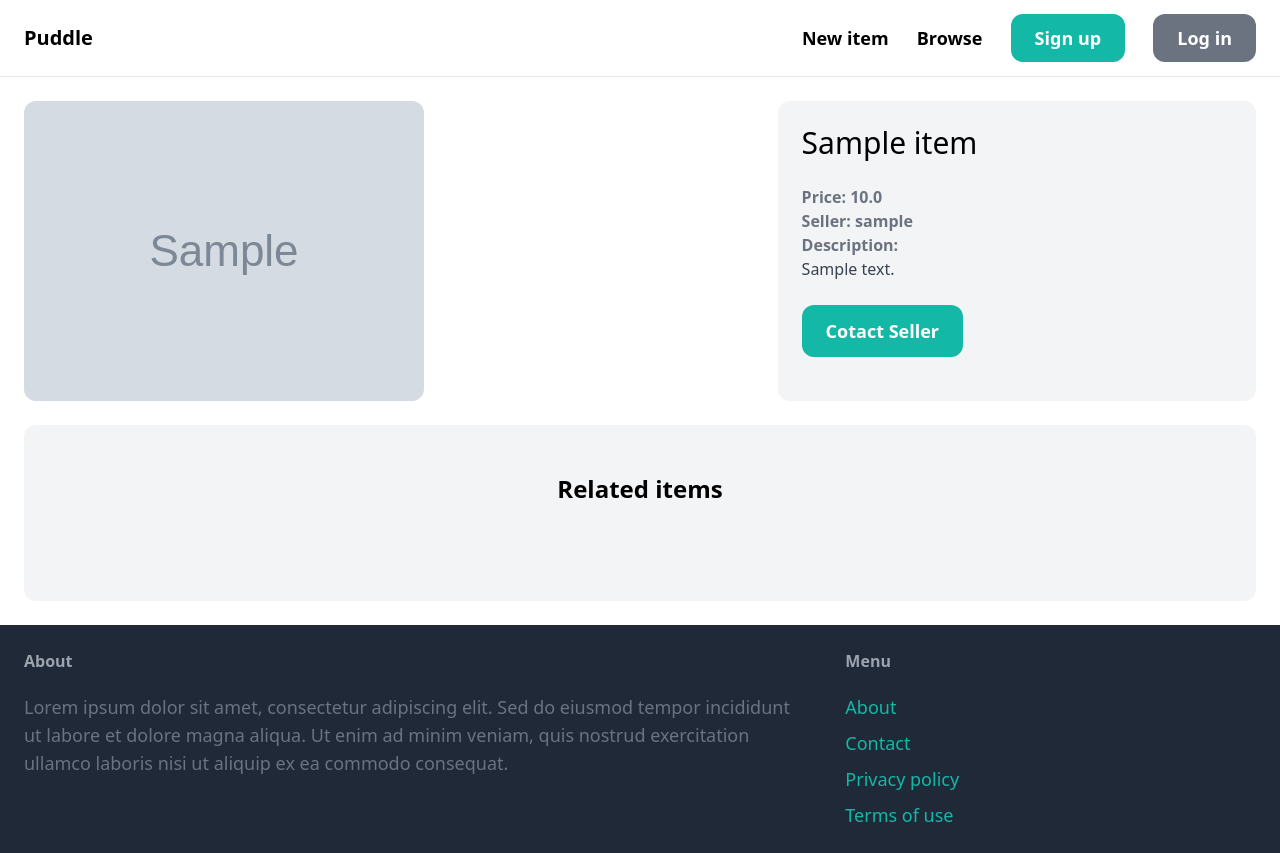
After one commit to Nooraldin2001/Django-Online-Marketplace, a Django app: page /items/1 in a window 1280 px wide. The commit adds this page. Run offline with Django 4.2, Linux system fonts and the light colour scheme; tables that the repository leaves empty hold one stand-in row (values such as "Sample post"); grey boxes marked "Sample" are stand-in pictures; parts of the project's set-up code (start-up, migrations or seed data) failed here and were passed over; some libraries are stand-ins or nearby versions.

Commit message:
item detail finshied

```diff
--- a/core/templates/core/index.html
+++ b/core/templates/core/index.html
@@ -11,7 +11,7 @@
         <div class="grid grid-cols-3 gap-6">
             {% for item in items %}
                 <div class="bg-white rounded-xl p-4 hover:shadow-lg transition duration-300">
-                    <a href="#">
+                    <a href="{% url 'item:detail' item.id %}">
                         <div class="mb-4">
                             <img src="{{ item.img.url }}" class="rounded-t-xl object-cover w-full h-32" alt="{{ item.name }}">
                         </div>
--- /dev/null
+++ b/item/templates/item/detail.html
@@ -0,0 +1,52 @@
+{% extends 'core/base.html' %}
+
+
+{% block title %}
+    {{ item.name }}
+{% endblock %}
+
+
+{% block content %}
+    <div class="grid grid-cols-5 gap-6">
+        <div class="col-span-3">
+            <img src="{{ item.img.url }}" class="rounded-xl" alt="">
+        </div>
+
+        <div class="col-span-2 p-6 bg-gray-100 rounded-xl">
+            <h1 class="mb-6 text-3xl">{{item.name}}</h1>
+            <p class="text-gray-500"><strong>Price: {{item.price}}</strong></p>
+            <p class="text-gray-500"><strong>Seller: {{item.created_by.username}}</strong></p>
+
+            {% if item.description %}
+                <p class="text-gray-700">
+                    <strong class="text-gray-500">Description:</strong><br>
+                    {{item.description}}
+                </p>
+            {% endif %}
+
+            <a href="#" class="inline-block mt-6 px-6 py-3 text-lg font-semibold bg-teal-500 text-white rounded-xl hover:bg-teal-700">
+                Cotact Seller
+            </a>
+        </div>
+    </div>
+
+    <div class="mt-6 px-6 py-12 bg-gray-100 rounded-xl">
+        <h2 class="mb-12 text-2xl text-center font-semibold">Related items</h2>
+
+        <div class="grid grid-cols-3 gap-6">
+            {% for item in related_items %}
+                <div class="bg-white rounded-xl p-4 hover:shadow-lg transition duration-300">
+                    <a href="{% url 'item:detail' item.id %}">
+                        <div class="mb-4">
+                            <img src="{{ item.img.url }}" class="rounded-t-xl object-cover w-full h-32" alt="{{ item.name }}">
+                        </div>
+                        <div class="text-center">
+                            <h2 class="text-lg font-semibold">{{ item.name }}</h2>
+                            <p class="text-gray-500">Price: ${{ item.price }}</p>
+                        </div>
+                    </a>
+                </div>
+            {% endfor %}
+        </div>
+    </div>
+{% endblock %}
--- /dev/null
+++ b/item/urls.py
@@ -0,0 +1,10 @@
+from django.urls import path
+
+from . import views
+
+app_name = 'item'
+
+urlpatterns = [
+    path('<int:pk>', views.detail, name='detail'),
+
+]
--- a/item/views.py
+++ b/item/views.py
@@ -1,3 +1,13 @@
-from django.shortcuts import render
+from django.shortcuts import get_object_or_404, render
 
-# Create your views here.
+from .models import Category, Item
+
+def detail(request, pk):
+    item = get_object_or_404(Item, pk=pk)
+    related_items = Item.objects.filter(
+        category=item.category, is_sold=False).exclude(pk=pk)[0:3]
+
+    return render(request, 'item/detail.html', {
+        'item': item,
+        'related_items': related_items,
+    })
--- a/puddle/urls.py
+++ b/puddle/urls.py
@@ -19,13 +19,14 @@ from django.conf import settings
 from django.conf.urls.static import static
 
 from django.contrib import admin
-from django.urls import path
+from django.urls import include, path
 
 #views imports
 from core.views import index, contact
 
 urlpatterns = [
     path('', index, name='index'),
+    path('items/', include('item.urls')),
     path('contact/', contact, name='contact'),
     path('admin/', admin.site.urls),
 ] + static(settings.MEDIA_URL, document_root=settings.MEDIA_ROOT)
```
Also changed, not shown: dummy_data.py (added, +53 -0 lines), media/item_images/brain-2062055_1920.jpg (added).
